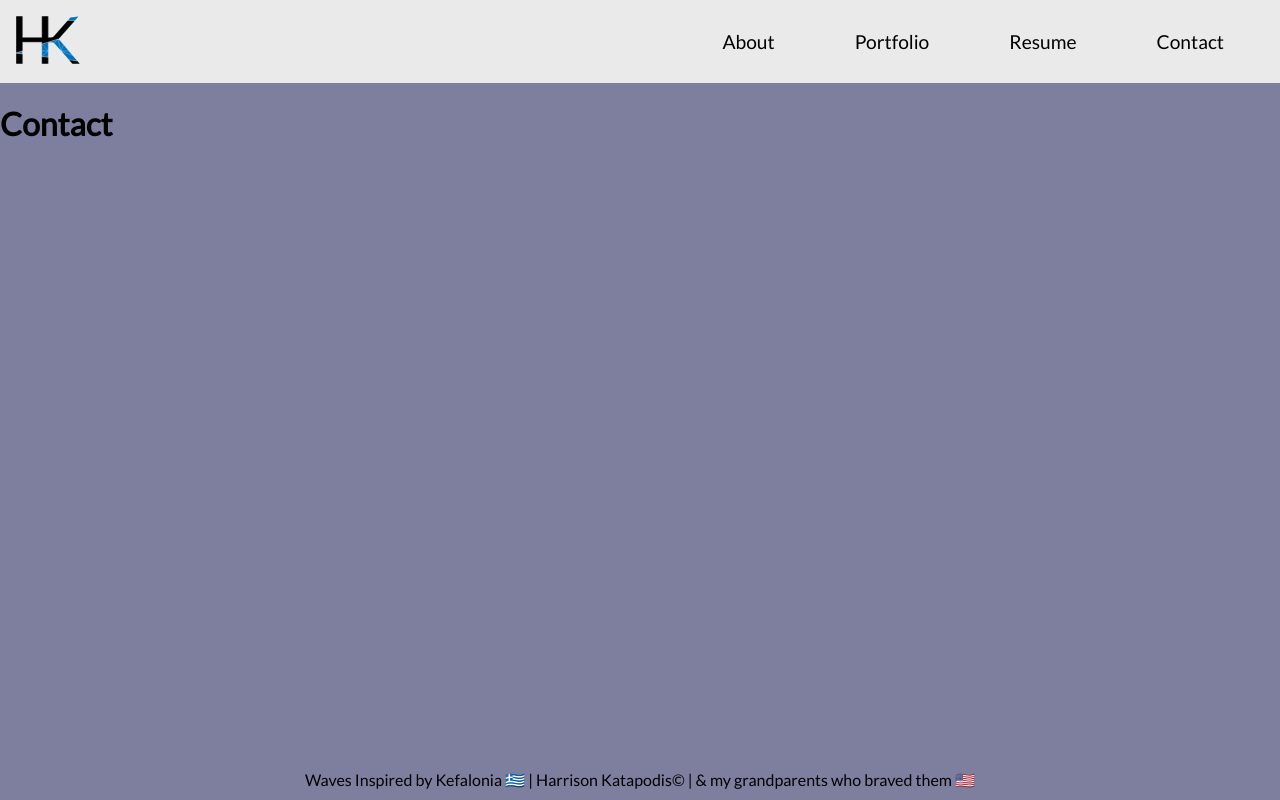
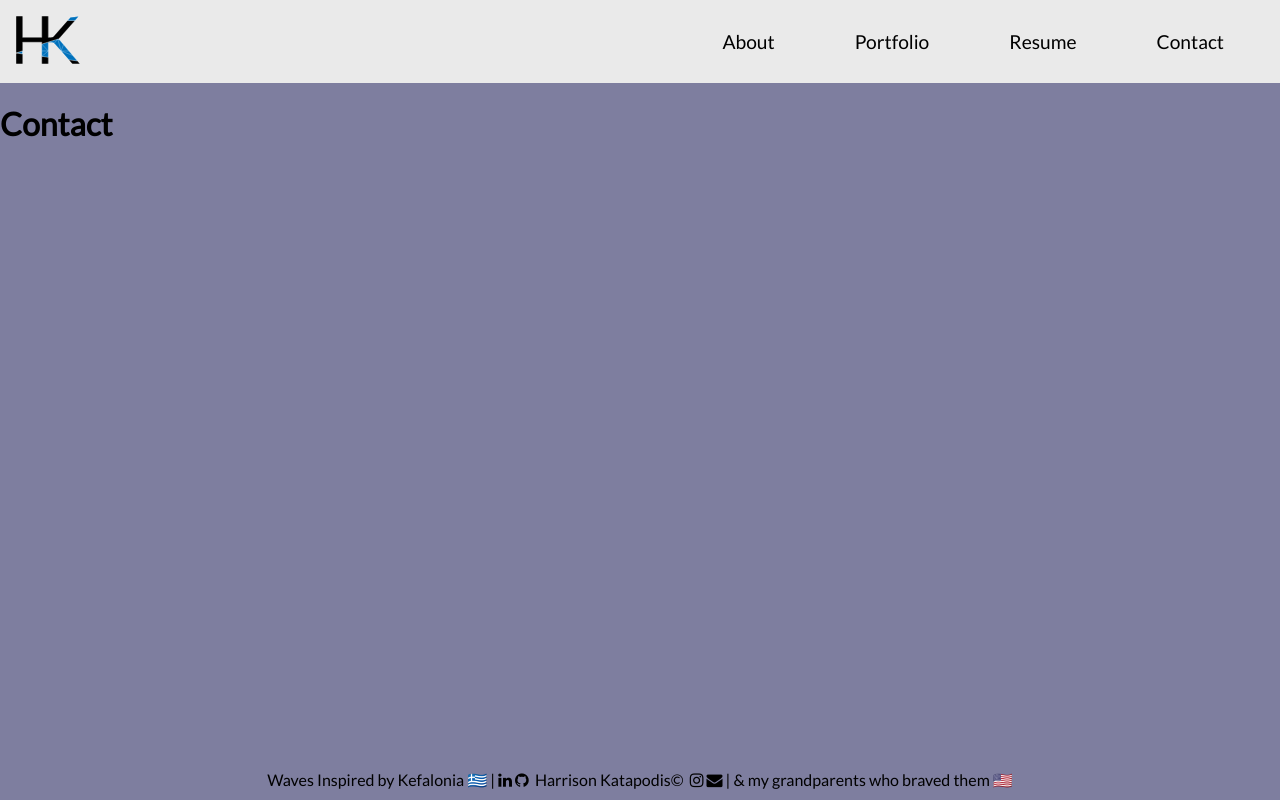
Before and after one commit to HarrisonJK/HarrisonJK.github.io, a React (Vite) app: page /Contact in a window 1280 px wide. Built offline with nearby package versions, Linux system fonts and the light colour scheme.

Commit message:
footer completed

```diff
--- a/index.html
+++ b/index.html
@@ -5,6 +5,7 @@
   <meta charset="UTF-8" />
   <link rel="icon" type="image/svg+xml" href="/HKLogo.svg" />
   <meta name="viewport" content="width=device-width, initial-scale=1.0" />
+  <link rel="stylesheet" href="https://cdnjs.cloudflare.com/ajax/libs/font-awesome/4.7.0/css/font-awesome.min.css">
   <title>HJK | Harrison James Katapodis Personal Website</title>
 </head>
 
--- a/package.json
+++ b/package.json
@@ -12,6 +12,11 @@
     "preview": "vite preview --port 8080"
   },
   "dependencies": {
+    "@fortawesome/fontawesome-svg-core": "^6.4.0",
+    "@fortawesome/free-brands-svg-icons": "^6.4.0",
+    "@fortawesome/free-regular-svg-icons": "^6.4.0",
+    "@fortawesome/free-solid-svg-icons": "^6.4.0",
+    "@fortawesome/react-fontawesome": "^0.2.0",
     "react": "^18.2.0",
     "react-dom": "^18.2.0"
   },
--- a/src/components/Waves.jsx
+++ b/src/components/Waves.jsx
@@ -1,3 +1,5 @@
+import { faGithub } from "@fortawesome/free-brands-svg-icons";
+
 export function Waves() {
   return (
     <div className="spacer kefaWaves">
@@ -59,8 +61,27 @@ M0,57.52l21.5,5c21.5,5,64.5,15,107.3,19.7,42.9,4.6,85.5,4,128.4,4.5,42.8,.5,85.8
       </svg>
       <div className="center">
         <footer className="footer">
-          Waves Inspired by Kefalonia 🇬🇷 | Harrison Katapodis© | & my
-          grandparents who braved them 🇺🇸
+          Waves Inspired by Kefalonia 🇬🇷 |&nbsp;
+          <a
+            className="fa fa-linkedin noStyle"
+            href="https://www.linkedin.com/in/harrisonhjk/"
+          ></a>
+          &nbsp;
+          <a
+            className=" fa fa-github noStyle"
+            href="https://github.com/HarrisonJK"
+          ></a>
+          &nbsp; Harrison Katapodis© &nbsp;
+          <a
+            className="fa fa-instagram noStyle"
+            href="https://www.instagram.com/harrisonhjk_/"
+          ></a>
+          &nbsp;
+          <a
+            className="fa fa-envelope noStyle"
+            href="mailto:hjk72@cornell.edu"
+          ></a>
+          &nbsp;| & my grandparents who braved them 🇺🇸
         </footer>
       </div>
     </div>
--- a/src/styles/About.css
+++ b/src/styles/About.css
@@ -12,28 +12,7 @@
   justify-content: center;
 }
 
-span:before {
-  content: "";
-  animation: wordChange infinite 8s;
-  color: rgb(0, 0, 0);
+.noStyle {
+  color: black;
+  text-decoration: none;
 }
-@keyframes wordChange {
-  0% {
-    content: "Photographer";
-  }
-  20% {
-    content: "Freelancer";
-  }
-  40% {
-    content: "Presenter";
-  }
-  60% {
-    content: "Designer";
-  }
-  80% {
-    content: "Developer";
-  }
-  100% {
-    content: "Businessman";
-  }
-}
```
Also changed, not shown: 1 other file (tests, documents, lock files or other folders).
